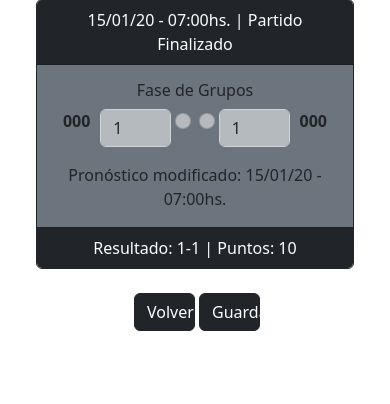
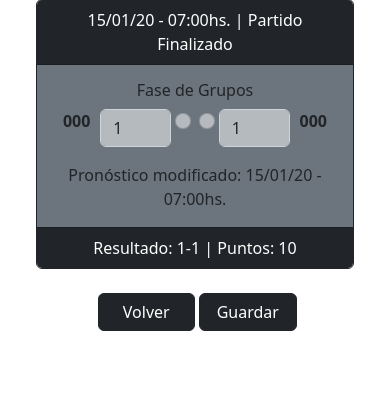
Before and after one commit to deeivid12/prode_qatar_2022, a Django app: page /all_rooms/1/do_pronostic in a window 390 px wide. Shown: the part 199-603 px from the top of the page. Run offline with Django 4.2, Linux system fonts and the light colour scheme; a user stored in the database is signed in; tables that the repository leaves empty hold one stand-in row (values such as "Sample post").

Commit message:
Fix buttons position in templates

```diff
--- a/prode_qatar_2022/tournaments/templates/tournaments/do_pronostic.html
+++ b/prode_qatar_2022/tournaments/templates/tournaments/do_pronostic.html
@@ -40,15 +40,14 @@
 						</div>
 					</div>
 				{% endfor %}
-			<div class="row mx-auto mb-3">
-				<a onclick="history.back()" class="btn btn-dark col-2 offset-4 me-1">Volver</a>
-				<button type="submit" class="btn btn-dark col-2">Guardar</button>
-			</div>
-			</br>
-			</form>
-
 		</div>
 	</div>
+	<div class="row mb-3">
+		<a onclick="history.back()" class="btn btn-dark col-3 col-md-2 col-lg-1 offset-3 offset-md-4 offset-lg-5 me-1">Volver</a>
+		<button type="submit" class="btn btn-dark col-3 col-md-2 col-lg-1">Guardar</button>
+	</div>
+	</br>
+	</form>
 <script>
 	function check_tie(element){
 		parent = element.parentNode.parentNode;
--- a/prode_qatar_2022/tournaments/templates/tournaments/pronostics_ranking.html
+++ b/prode_qatar_2022/tournaments/templates/tournaments/pronostics_ranking.html
@@ -34,6 +34,8 @@
 			</table>
 		</div>
 	</div>
-	<button onclick="history.back()" class="btn btn-dark col-1 mt-2">Volver</button>
+	<div class="row mx-auto">
+		<button onclick="history.back()" class="btn btn-dark col-3 col-md-2 col-lg-1 mx-auto mt-2">Volver</button>
+	</div>
 	</br>
 {% endblock %}
```
